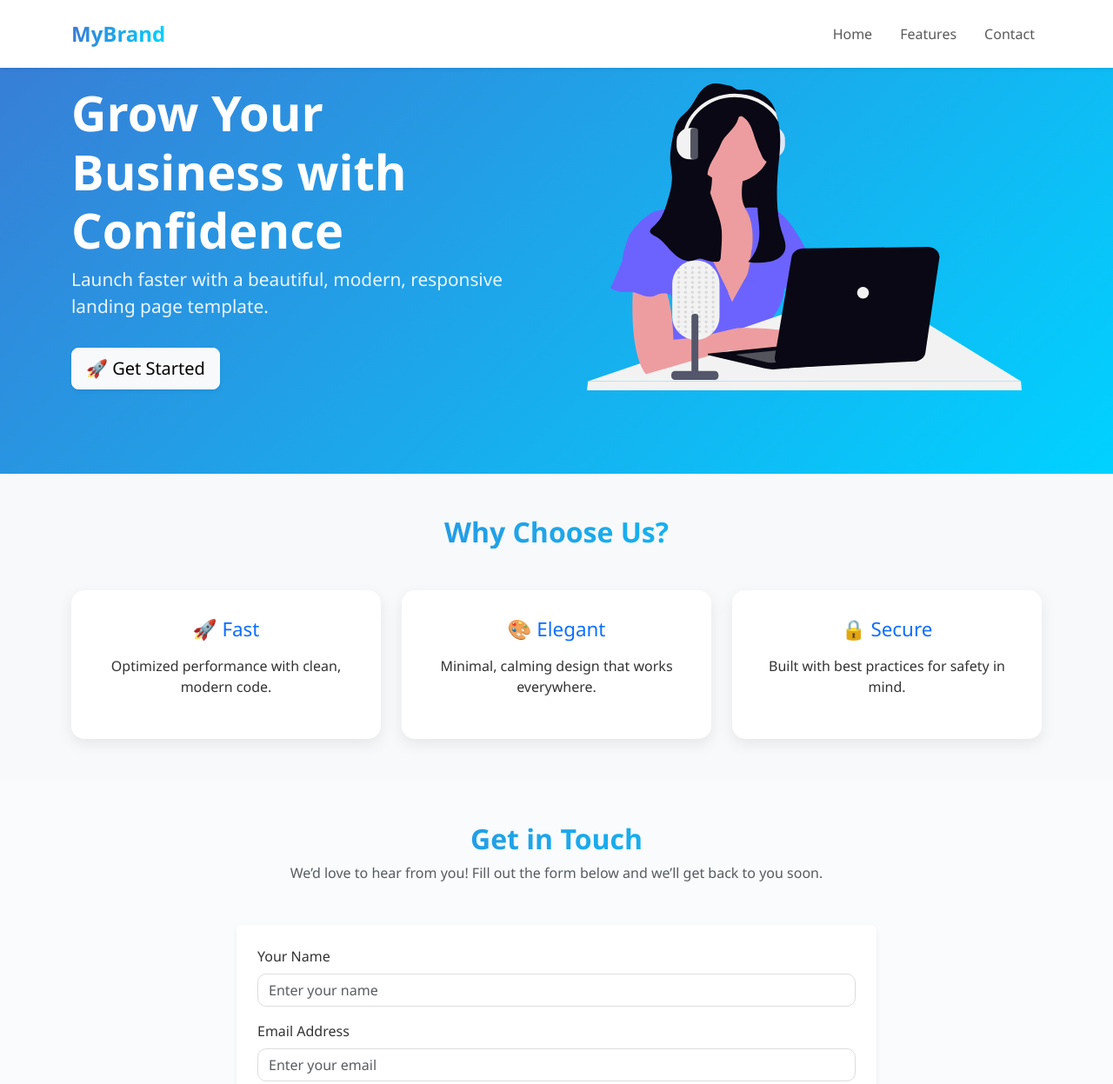
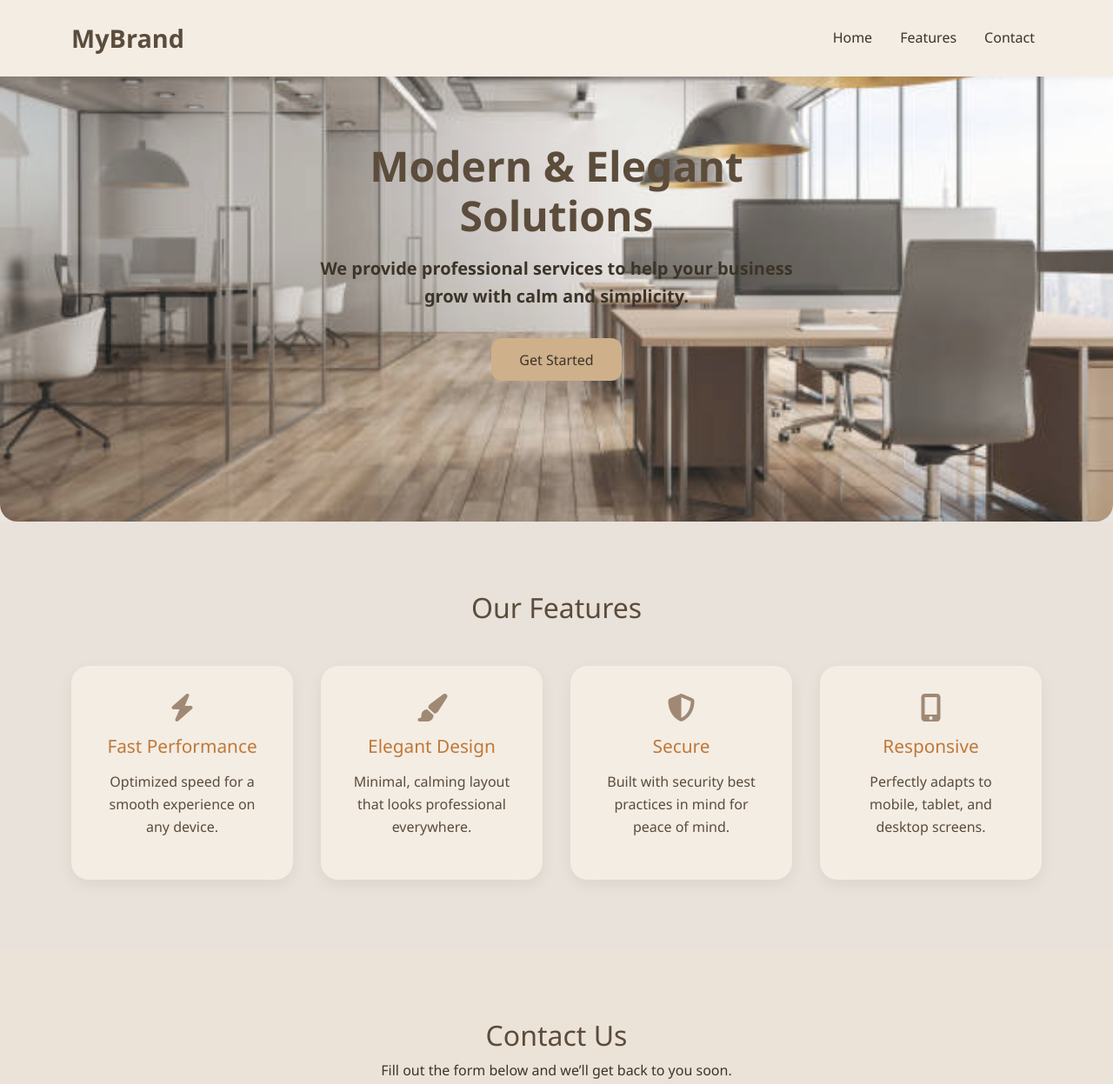
Before and after one commit to Shahd12121/First-Landing-Page, a plain HTML site: page index.html in a window 1280 px wide. Shown: the top 1247 px of the page at 87% size. Drawn offline with nearby package versions, Linux system fonts and the light colour scheme.

Commit message:
change in style

```diff
--- a/index.html
+++ b/index.html
@@ -1,28 +1,26 @@
 <!DOCTYPE html>
 <html lang="en">
 <head>
-  <meta charset="UTF-8" />
-  <meta name="viewport" content="width=device-width, initial-scale=1.0" />
+  <meta charset="UTF-8">
+  <meta name="viewport" content="width=device-width, initial-scale=1.0">
   <title>Modern Landing Page</title>
+
   <!-- Bootstrap CSS -->
   <link href="https://cdn.jsdelivr.net/npm/bootstrap@5.3.3/dist/css/bootstrap.min.css" rel="stylesheet">
-  <!-- Custom CSS -->
+
+  <!-- Font Awesome -->
+  <link rel="stylesheet" href="https://cdnjs.cloudflare.com/ajax/libs/font-awesome/6.5.0/css/all.min.css" crossorigin="anonymous" referrerpolicy="no-referrer" />
+
+  <!-- Main CSS -->
   <link rel="stylesheet" href="style.css">
-  <style>
-    html {
-      scroll-behavior: smooth; /* Smooth scrolling */
-    }
-  </style>
 </head>
 <body>
 
   <!-- Navbar -->
-  <nav class="navbar navbar-expand-lg shadow-sm py-3 fixed-top">
+  <nav class="navbar navbar-expand-lg fixed-top">
     <div class="container">
-      <a class="navbar-brand fw-bold text-gradient" href="#home">MyBrand</a>
-      <button class="navbar-toggler" type="button" data-bs-toggle="collapse"
-              data-bs-target="#navbarNav" aria-controls="navbarNav"
-              aria-expanded="false" aria-label="Toggle navigation">
+      <a class="navbar-brand" href="#home">MyBrand</a>
+      <button class="navbar-toggler" type="button" data-bs-toggle="collapse" data-bs-target="#navbarNav">
         <span class="navbar-toggler-icon"></span>
       </button>
       <div class="collapse navbar-collapse" id="navbarNav">
@@ -36,87 +34,66 @@
   </nav>
 
   <!-- Hero -->
-  <section id="home" class="hero text-center text-md-start">
-    <div class="container">
-      <div class="row align-items-center">
-        <!-- Text -->
-        <div class="col-md-6 mb-4 mb-md-0">
-          <h1>Grow Your Business with Confidence</h1>
-          <p>Launch faster with a beautiful, modern, responsive landing page template.</p>
-          <a href="#contact" class="btn btn-light btn-lg shadow-sm">🚀 Get Started</a>
-        </div>
-        <!-- Image -->
-        <div class="col-md-6 text-center">
-          <img src="images/undraw_remote-worker_0l91.svg" alt="Landing Page Illustration" class="img-fluid">
-        </div>
-      </div>
+  <section id="home" class="hero">
+    <div class="hero-text container">
+      <h1>Modern & Elegant Solutions</h1>
+      <p>We provide professional services to help your business grow with calm and simplicity.</p>
+      <a href="#contact" class="btn btn-custom">Get Started</a>
     </div>
   </section>
 
   <!-- Features -->
-  <section id="features" class="py-5 bg-light">
-    <div class="container text-center">
-      <h2 class="fw-bold mb-5 text-gradient">Why Choose Us?</h2>
-      <div class="row g-4">
-        <div class="col-md-4">
-          <div class="feature-card h-100">
-            <h3>🚀 Fast</h3>
-            <p>Optimized performance with clean, modern code.</p>
+  <section id="features">
+    <div class="container">
+      <div class="text-center mb-5">
+        <h2 class="section-title">Our Features</h2>
       </div>
+      <div class="features-grid">
+        <div class="feature-card">
+          <i class="fas fa-bolt"></i>
+          <h3>Fast Performance</h3>
+          <p>Optimized speed for a smooth experience on any device.</p>
         </div>
-        <div class="col-md-4">
-          <div class="feature-card h-100">
-            <h3>🎨 Elegant</h3>
-            <p>Minimal, calming design that works everywhere.</p>
+        <div class="feature-card">
+          <i class="fas fa-paint-brush"></i>
+          <h3>Elegant Design</h3>
+          <p>Minimal, calming layout that looks professional everywhere.</p>
         </div>
+        <div class="feature-card">
+          <i class="fas fa-shield-alt"></i>
+          <h3>Secure</h3>
+          <p>Built with security best practices in mind for peace of mind.</p>
         </div>
-        <div class="col-md-4">
-          <div class="feature-card h-100">
-            <h3>🔒 Secure</h3>
-            <p>Built with best practices for safety in mind.</p>
-          </div>
+        <div class="feature-card">
+          <i class="fas fa-mobile-alt"></i>
+          <h3>Responsive</h3>
+          <p>Perfectly adapts to mobile, tablet, and desktop screens.</p>
         </div>
       </div>
     </div>
   </section>
 
   <!-- Contact -->
-<section id="contact" class="contact py-5">
+  <section id="contact">
     <div class="container">
       <div class="text-center mb-5">
-      <h2 class="fw-bold text-gradient">Get in Touch</h2>
-      <p class="text-muted">We’d love to hear from you! Fill out the form below and we’ll get back to you soon.</p>
+        <h2 class="section-title">Contact Us</h2>
+        <p>Fill out the form below and we’ll get back to you soon.</p>
       </div>
-    <div class="row justify-content-center">
-      <div class="col-lg-8">
-        <!-- ✅ Formspree integration -->
-        <form name="contactForm" action="https://formspree.io/f/mdkljpwb" method="POST" class="contact-form p-4 shadow-sm rounded bg-white">
-          <div class="mb-3">
-            <label for="name" class="form-label">Your Name</label>
-            <input type="text" id="name" name="name" class="form-control" placeholder="Enter your name" required>
-          </div>
-          <div class="mb-3">
-            <label for="email" class="form-label">Email Address</label>
-            <input type="email" id="email" name="_replyto" class="form-control" placeholder="Enter your email" required>
-          </div>
-          <div class="mb-3">
-            <label for="message" class="form-label">Message</label>
-            <textarea id="message" name="message" rows="5" class="form-control" placeholder="Write your message" required></textarea>
-          </div>
-          <button type="submit" class="btn btn-gradient px-4">Send Message</button>
+      <form action="https://formspree.io/f/mdkljpwb" method="POST" class="contact-form">
+        <input type="text" name="name" placeholder="Your Name" class="form-control" required>
+        <input type="email" name="_replyto" placeholder="Email Address" class="form-control" required>
+        <textarea name="message" rows="5" placeholder="Write your message" class="form-control" required></textarea>
+        <button type="submit" class="btn btn-custom">Send Message</button>
       </form>
     </div>
-    </div>
-  </div>
   </section>
-
 
   <!-- Footer -->
   <footer class="footer">
     <p>© 2025 MyBrand. All rights reserved.</p>
   </footer>
 
-  <!-- Bootstrap JS -->
   <script src="https://cdn.jsdelivr.net/npm/bootstrap@5.3.3/dist/js/bootstrap.bundle.min.js"></script>
 </body>
 </html>
--- a/style.css
+++ b/style.css
@@ -1,180 +1,227 @@
+/* ===========================
+   ===== Base Styles =====
+=========================== */
 body {
   font-family: "Segoe UI", sans-serif;
-  background: #f9fbfd;
-  color: #333;
+  background-color: #e8e2da;
+  color: #3c3429;
   margin: 0;
   padding: 0;
+  line-height: 1.6;
 }
 
-/* Gradient text */
-.text-gradient {
-  background: linear-gradient(90deg, #3a7bd5, #00d2ff);
-  -webkit-background-clip: text;
-  -webkit-text-fill-color: transparent;
+a {
+  text-decoration: none;
 }
 
-/* Gradient button */
-.btn-gradient {
-  background: linear-gradient(90deg, #3a7bd5, #00d2ff);
-  color: white;
-  border: none;
-  border-radius: 10px;
-  transition: all 0.3s ease;
-}
-.btn-gradient:hover {
-  opacity: 0.9;
-  transform: translateY(-2px);
+/* ===========================
+   ===== Navbar =====
+=========================== */
+.navbar {
+  background-color: #f3ede4;
+  box-shadow: 0 2px 6px rgba(0, 0, 0, 0.05);
+  padding: 1rem 0;
 }
 
-/* Navbar */
-.navbar {
-  background: #fff;
-}
-.navbar .nav-link {
-  font-weight: 500;
-  transition: color 0.3s;
-}
-.navbar .nav-link:hover {
-  color: #0d6efd;
+.navbar-brand {
+  font-weight: 700;
+  color: #5c4c3b;
+  font-size: 1.8rem;
 }
 
-/* Hero */
+.nav-link {
+  color: #3c3429;
+  margin-left: 1rem;
+  font-size: 1rem;
+  transition: 0.3s;
+}
+
+.nav-link:hover {
+  color: #8c7159;
+}
+
+/* ===========================
+   ===== Hero Section =====
+=========================== */
 .hero {
-  background: linear-gradient(135deg, #3a7bd5, #00d2ff);
-  color: white;
-  padding: 6rem 0;
+  display: flex;
+  align-items: center;
+  justify-content: center;
+  min-height: 600px;
+  background-image: url('images/office.jpg');
+  background-size: cover;
+  background-position: center;
+  background-repeat: no-repeat;
+  position: relative;
+  border-radius: 20px;
+}
+
+/* Overlay */
+.hero::before {
+  content: '';
+  position: absolute;
+  top: 0;
+  left: 0;
+  right: 0;
+  bottom: 0;
+  background: rgba(255, 255, 255, 0.096);
+  z-index: 1;
+}
+
+/* Hero Text */
+.hero-text {
+  position: relative;
+  z-index: 2;
+  max-width: 600px;
   text-align: center;
 }
-.hero h1 {
-  font-size: 2rem;
+
+.hero-text h1 {
+  font-size: 3rem;
   font-weight: 700;
-}
-.hero p {
-  font-size: 1rem;
-  margin-bottom: 2rem;
-  opacity: 0.9;
-}
-.hero img {
-  max-width: 280px;
-  margin-top: 2rem;
+  color: #5c4c3b;
+  margin-bottom: 1rem;
 }
 
-/* Features */
-.feature-card {
-  background: #fff;
-  padding: 1.5rem;
-  border-radius: 15px;
-  box-shadow: 0 6px 18px rgba(0,0,0,0.08);
-  transition: transform 0.3s, box-shadow 0.3s;
-}
-.feature-card:hover {
-  transform: translateY(-10px);
-  box-shadow: 0 12px 28px rgba(0,0,0,0.12);
-}
-.feature-card h3 {
-  color: #0d6efd;
-  margin-bottom: 1rem;
-  font-size: 1.1rem;
+.hero-text p {
+  font-size: 1.25rem;
+  color: #3c3429;
+  margin-bottom: 2rem;
+  font-weight: 600;
 }
 
-/* Contact */
-.contact-form .form-control {
-  border-radius: 10px;
-  border: 1px solid #ddd;
-  box-shadow: none;
-  transition: border-color 0.3s, box-shadow 0.3s;
-}
-.contact-form .form-control:focus {
-  border-color: #0d6efd;
-  box-shadow: 0 0 0 0.2rem rgba(13,110,253,0.1);
+.hero .btn {
+  background-color: #ceb08a;
+  color: #3c3429;
+  border: none;
+  padding: 0.8rem 2rem;
+  border-radius: 12px;
+  font-weight: 500;
+  font-size: 1rem;
+  transition: 0.3s;
 }
 
-/* Footer */
-.footer {
-  background: #0d6efd;
-  color: white;
-  padding: 1.5rem;
-  text-align: center;
-}
-.footer p {
-  margin: 0;
-  opacity: 0.9;
+.hero .btn:hover {
+  background-color: #b7a38a;
+  transform: translateY(-2px);
+  box-shadow: 0 6px 12px rgba(0, 0, 0, 0.08);
 }
 
-/* ==============================
-   📱 Media Queries
-================================*/
+/* ===========================
+   ===== Features Section =====
+=========================== */
+#features {
+  padding: 5rem 0;
+}
 
-/* Tablet (≥768px) */
-@media (min-width: 768px) {
-  .hero {
-    padding: 5rem 2rem;
-    text-align: left;
+.section-title {
+  color: #5c4c3b;
 }
-  .hero h1 {
-    font-size: 2.5rem;
-  }
-  .hero p {
-    font-size: 1.1rem;
-  }
-  .hero img {
-    max-width: 350px;
-    margin-top: 0;
+
+.features-grid {
+  display: grid;
+  grid-template-columns: repeat(auto-fit, minmax(250px, 1fr));
+  gap: 2rem;
 }
 
 .feature-card {
+  background-color: #f3ede4;
   padding: 2rem;
-  }
-  .feature-card h3 {
-    font-size: 1.2rem;
-  }
+  border-radius: 20px;
+  box-shadow: 0 6px 18px rgba(0, 0, 0, 0.06);
+  text-align: center;
+  transition: 0.3s;
 }
 
-/* Desktop (≥992px) */
-@media (min-width: 992px) {
-  .navbar-brand {
-    font-size: 1.5rem;
-  }
-  .navbar .nav-link {
-    font-size: 1rem;
-    margin-left: 1rem;
-  }
-
-  .hero {
-    padding: 6rem 0;
-  }
-  .hero h1 {
-    font-size: 3rem;
-  }
-  .hero p {
-    font-size: 1.2rem;
-  }
-  .hero img {
-    max-width: 450px;
+.feature-card:hover {
+  transform: translateY(-6px);
+  box-shadow: 0 12px 28px rgba(0, 0, 0, 0.1);
 }
 
 .feature-card h3 {
+  color: #c07838;
+  margin-bottom: 1rem;
   font-size: 1.3rem;
 }
 
+.feature-card p {
+  color: #5c4c3b;
+  font-size: 1rem;
+}
+
+.feature-card i {
+  font-size: 2rem;
+  color: #a08974;
+  margin-bottom: 1rem;
+}
+
+/* ===========================
+   ===== Contact Section =====
+=========================== */
+#contact {
+  padding: 5rem 0;
+  background-color: #ece3d8;
+}
+
 .contact-form {
+  background-color: #f3ede4;
   padding: 2rem;
+  border-radius: 20px;
+  box-shadow: 0 6px 18px rgba(0, 0, 0, 0.06);
+  max-width: 600px;
+  margin: 0 auto;
+}
+
+.contact-form .form-control {
+  border-radius: 12px;
+  border: 1px solid #ccc;
+  margin-bottom: 1rem;
+  padding: 0.6rem 1rem;
+  font-size: 1rem;
+}
+
+.contact-form .form-control:focus {
+  border-color: #8c7159;
+  box-shadow: 0 0 0 0.2rem rgba(140, 113, 89, 0.15);
+}
+
+.contact-form button {
+  background-color: #cbb79f;
+  color: #3c3429;
+  border: none;
+  padding: 0.7rem 1.8rem;
+  border-radius: 12px;
+  font-weight: 500;
+  font-size: 1rem;
+  transition: 0.3s;
+}
+
+.contact-form button:hover {
+  background-color: #b7a38a;
+  transform: translateY(-2px);
+  box-shadow: 0 6px 12px rgba(0, 0, 0, 0.08);
+}
+
+/* ===========================
+   ===== Footer =====
+=========================== */
+.footer {
+  background-color: #5c4c3b;
+  color: #f3ede4;
+  text-align: center;
+  padding: 1rem 0;
+  font-size: 0.95rem;
+}
+
+/* ===========================
+   ===== Responsive =====
+=========================== */
+@media (max-width: 991px) {
+  .hero-text h1 {
+    font-size: 2.5rem;
+  }
+
+  .hero-text p {
+    font-size: 1.1rem;
   }
 }
-
-/* Large Screens (≥1200px) */
-@media (min-width: 1200px) {
-  .hero h1 {
-    font-size: 3.5rem;
-  }
-  .hero p {
-    font-size: 1.3rem;
-  }
-  .hero img {
-    max-width: 500px;
-  }
-
-  .feature-card h3 {
-    font-size: 1.4rem;
-  }
-}
```
Also changed, not shown: images/office.jpg (added), images/undraw_remote-worker_0l91.svg (deleted). Lines whose indentation alone changed are shown as unchanged.
